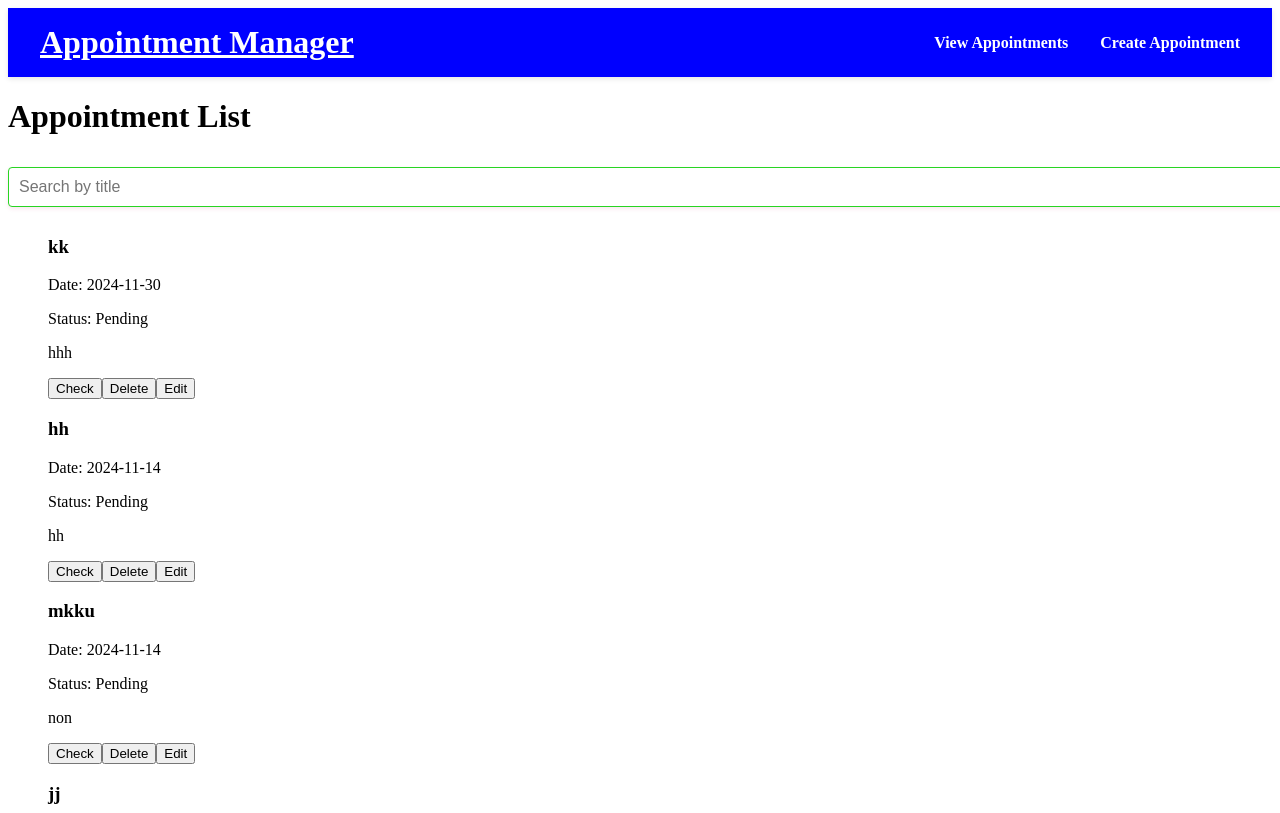
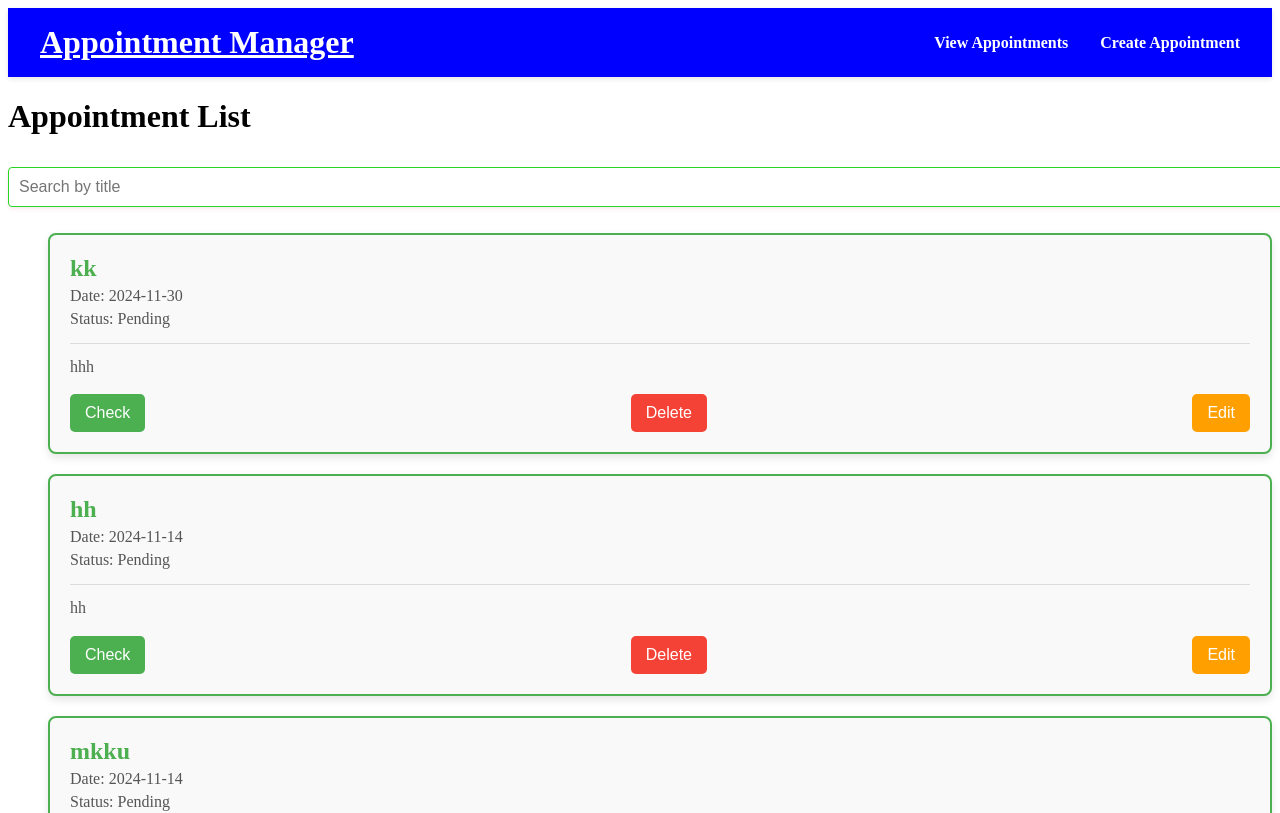
Before and after one commit to ifme18/project, a React (Vite) app in the folder project/: page / in a window 1280 px wide. Shown: the top 813 px of the page. Built offline with nearby package versions, Linux system fonts and the light colour scheme; data requests are answered from the project's data file.

Commit message:
updated css

```diff
--- a/project/src/AppointmentItem.jsx
+++ b/project/src/AppointmentItem.jsx
@@ -1,4 +1,5 @@
 import React from 'react';
+import "./index.css"
 
 const AppointmentItem = ({ appointment, onDelete, onCheck, onEdit }) => {
   return (
--- a/project/src/index.css
+++ b/project/src/index.css
@@ -98,36 +98,90 @@
 .form-button:hover {
   background-color: #0056b3;
 }
-
-.appointment-item {
-  margin-bottom: 1rem;
-  padding: 1rem;
-  border: 1px solid #ccc;
+/* General Styling for the appointment card */
+.appointment {
+  border: 2px solid #4caf50;
+  border-radius: 8px;
+  background-color: #f9f9f9;
+  padding: 20px;
+  margin-bottom: 20px;
+  box-shadow: 0 4px 8px rgba(0, 0, 0, 0.1);
+  transition: transform 0.3s, box-shadow 0.3s;
 }
 
-.appointment-item h3 {
-  margin: 0 0 0.5rem;
+.appointment:hover {
+  transform: translateY(-5px);
+  box-shadow: 0 8px 16px rgba(0, 0, 0, 0.2);
 }
 
-.appointment-item p {
-  margin-bottom: 0.5rem;
+/* Styling for the header */
+.appointment header {
+  border-bottom: 1px solid #ddd;
+  padding-bottom: 10px;
+  margin-bottom: 10px;
+  color: #333;
 }
 
-.appointment-item button {
-  margin-right: 0.5rem;
-  padding: 0.5rem 1rem;
-  border: none;
-  border-radius: 4px;
-  cursor: pointer;
+.appointment h3 {
+  font-size: 1.5rem;
+  margin: 0;
+  color: #4caf50;
 }
 
-.appointment-item button:hover {
-  background-color: hsl(253, 80%, 48%);
+.appointment p {
+  margin: 5px 0;
+  color: #555;
 }
 
-.appointment-item button.done {
-  background-color: #c71d86;
+/* Styling for the description */
+.description {
+  font-size: 1rem;
+  line-height: 1.6;
+  color: #666;
+  margin-bottom: 15px;
 }
+
+/* Styling for the action buttons */
+.actions {
+  display: flex;
+  justify-content: space-between;
+}
+
+.actions button {
+  background-color: #4caf50;
+  color: white;
+  border: none;
+  padding: 10px 15px;
+  border-radius: 5px;
+  cursor: pointer;
+  font-size: 1rem;
+  transition: background-color 0.3s;
+}
+
+.actions button:hover {
+  background-color: #45a049;
+}
+
+.actions button:active {
+  transform: scale(0.98);
+}
+
+.actions button:nth-child(2) {
+  background-color: #f44336;
+}
+
+.actions button:nth-child(2):hover {
+  background-color: #e53935;
+}
+
+.actions button:nth-child(3) {
+  background-color: #ffa000;
+}
+
+.actions button:nth-child(3):hover {
+  background-color: #fb8c00;
+}
+
 .edit-form {
   margin-bottom: 1rem;
   padding: 1rem;
```
